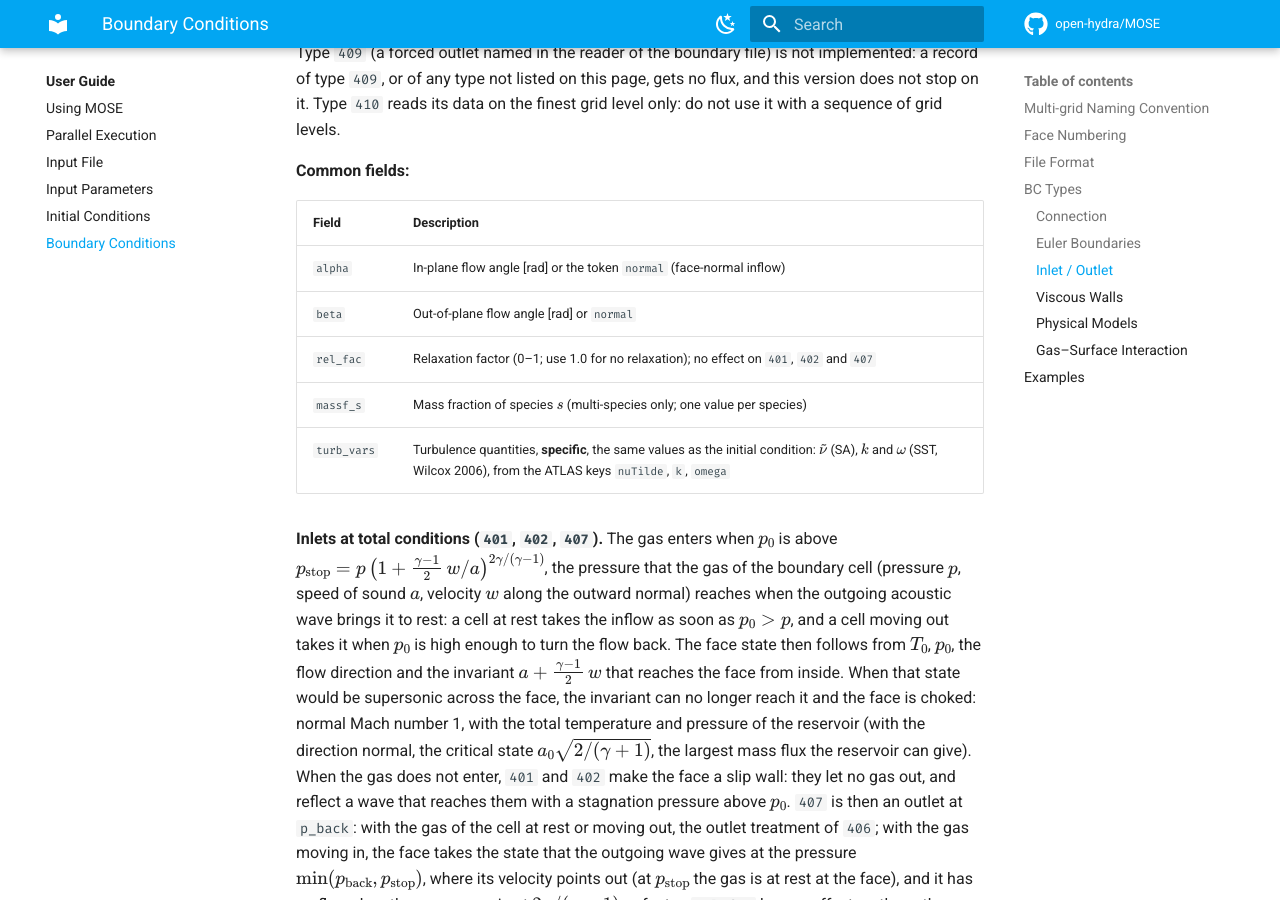
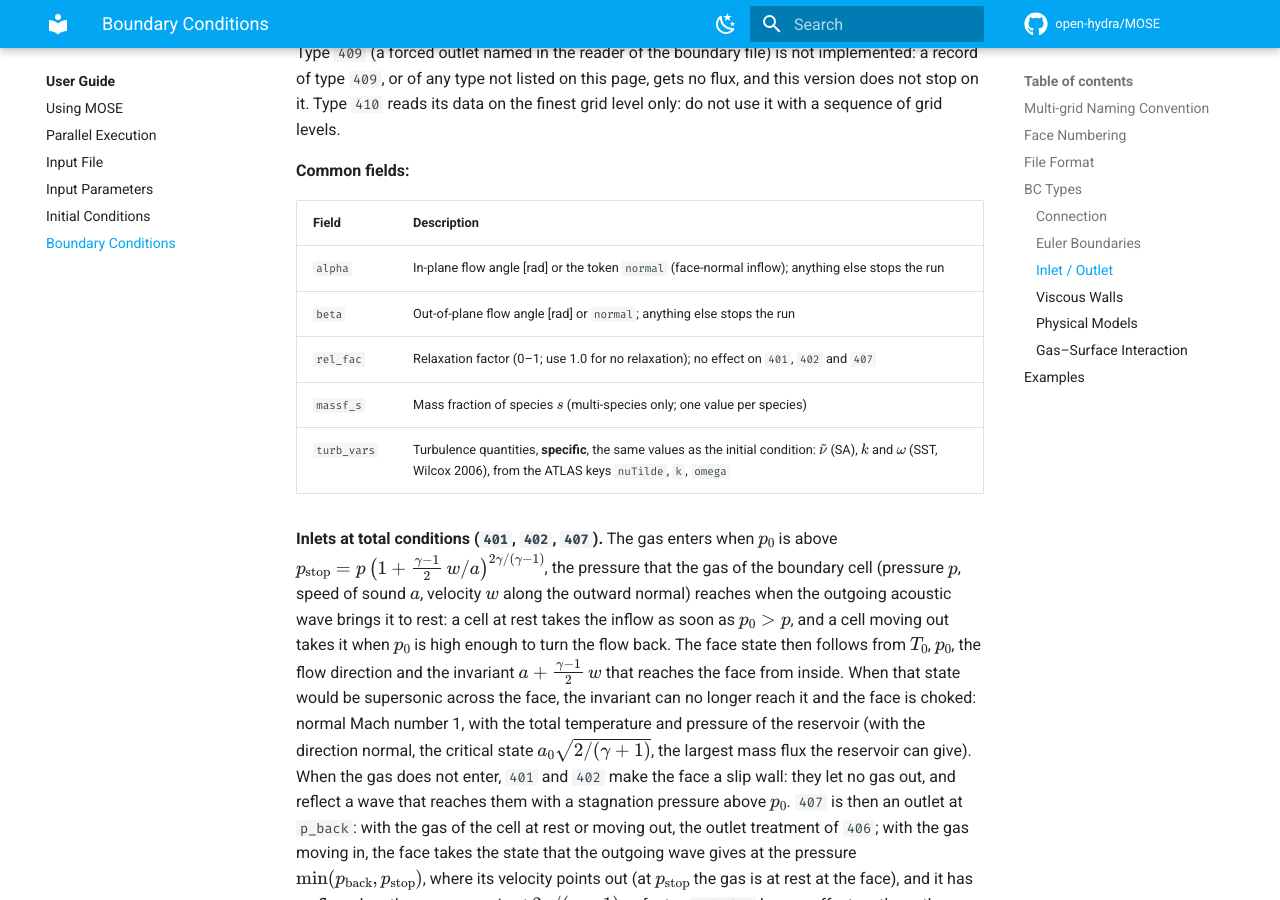
Before and after one commit to open-hydra/MOSE, an MkDocs documentation site: the page built from docs/user/boundary-conditions.md, in a window 1280 px wide and 900 px high, scrolled down 5197 px. Built offline with MkDocs 1.6.1 and Material for MkDocs 9.7.7, drawn with Linux system fonts in a browser that asks for light colours; comment, search, counter and statistics services are not loaded.

Commit message:
Boundary input: stop on a flow direction that is not a number
Why: an inlet reads its flow directions alpha and beta as words: the
token normal, or a number. Anything else (Normal, nromal) was taken as
0 rad without a word.

Fix: Need_Direction stops the run on such a word: "bc.txt line L
(record N, type T): alpha is neither a number nor normal: 'word'", and
the same for beta. parse_dir_tok becomes a subroutine that returns the
status of the read. docs/user/boundary-conditions.md says that anything
else than a number or normal stops the run.

Before and after: an inlet line with a misspelt direction stops the
run at set-up with exit code 1 and the message. Directions written as
numbers or as normal are read as before.

Test (measured on an earlier version of this series): BCInput: the line
of the inlet (record 1, line 2 of bc.txt) with alpha written 'nromal'
must stop the run at set-up with "bc.txt line 2 (record 1, type 402):
alpha is neither a number nor normal: 'nromal'". On the parent the run
went on to the end of its 40 steps with the angle taken as 0 rad, and
exited with code 0.

Class: E (a flow direction that is neither a number nor normal,
such as nromal, was taken as 0 rad without a word; red check: BCInput).

Basis: the guide gives alpha and beta as a number in radians or the
token normal (docs/user/boundary-conditions.md, Common fields); a word
that is neither is not a valid value of either.

Co-Authored-By: Claude Opus 5.5 <noreply@anthropic.com>

```diff
--- a/docs/user/boundary-conditions.md
+++ b/docs/user/boundary-conditions.md
@@ -139,8 +139,8 @@ grid level only: do not use it with a sequence of grid levels.
 
 | Field | Description |
 |-------|-------------|
-| `alpha` | In-plane flow angle [rad] or the token `normal` (face-normal inflow) |
-| `beta` | Out-of-plane flow angle [rad] or `normal` |
+| `alpha` | In-plane flow angle [rad] or the token `normal` (face-normal inflow); anything else stops the run |
+| `beta` | Out-of-plane flow angle [rad] or `normal`; anything else stops the run |
 | `rel_fac` | Relaxation factor (0–1; use 1.0 for no relaxation); no effect on `401`, `402` and `407` |
 | `massf_s` | Mass fraction of species $s$ (multi-species only; one value per species) |
 | `turb_vars` | Turbulence quantities, **specific**, the same values as the initial condition: $\tilde\nu$ (SA), $k$ and $\omega$ (SST, Wilcox 2006), from the ATLAS keys `nuTilde`, `k`, `omega` |
```
Also changed, not shown: docs/development/testing.md (+1 -1 lines), 4 other files.
